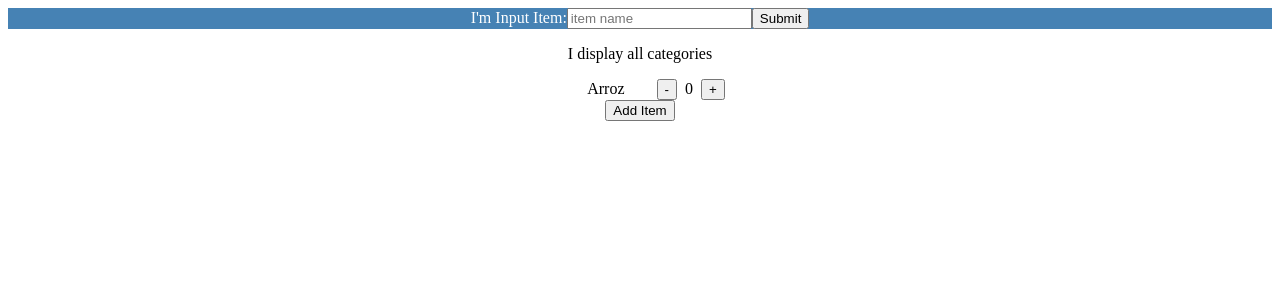
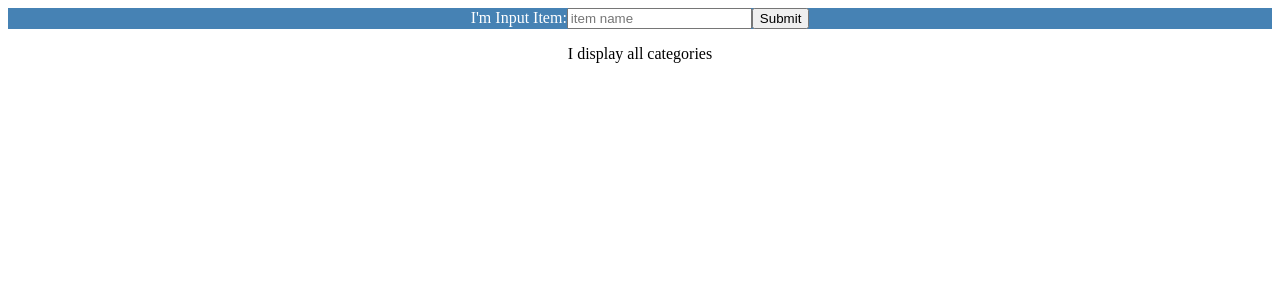
Before and after one commit to fmagesty/shopping-list, a React (Create React App) app: page / in a window 1280 px wide. Shown: the top 300 px of the page. Built offline with nearby package versions, Linux system fonts and the light colour scheme.

Commit message:
items are added correctly via redux. rendered inside the Item component

```diff
--- a/src/app/store.js
+++ /dev/null
@@ -1,10 +0,0 @@
-import { configureStore } from "@reduxjs/toolkit";
-import counterReducer from "../features/counter/counterSlice";
-import changeItemReducer from "../features/changeItem/changeItemSlice";
-
-export default configureStore({
-  reducer: {
-    counter: counterReducer,
-    changeItem: changeItemReducer,
-  },
-});
--- a/src/components/App/index.js
+++ b/src/components/App/App.js
@@ -1,15 +1,13 @@
 import React from "react";
 import "./styles.css";
 import DisplayCategories from "../DisplayCategories";
-import InputItem from "../InputItem";
-import TestItem from "../../features/changeItem/TestItem";
+import InputItem from "../InputItem/InputItem";
 
 const App = () => {
   return (
     <>
       <InputItem />
       <DisplayCategories />
-      <TestItem />
     </>
   );
 };
--- a/src/components/InputItem/index.js
+++ b/src/components/InputItem/InputItem.js
@@ -1,10 +1,11 @@
 import React, { useState } from "react";
 import "./styles.css";
+import { useDispatch } from "react-redux";
+import { allItems } from "./inputItemSlice";
 
 const InputItem = () => {
   const [item, setItem] = useState("");
-  const [list, setList] = useState({});
-  console.log(list);
+  const dispatch = useDispatch();
 
   const handleChange = (e) => {
     setItem(e.target.value);
@@ -12,9 +13,8 @@ const InputItem = () => {
 
   const handleSubmit = (e) => {
     e.preventDefault();
-    console.log(item);
-    setList(item);
-    // Resets the input field after addind it
+    dispatch(allItems(item));
+    // Resets the input field after adding it
     document.getElementById("input-item").value = null;
   };
   return (
--- /dev/null
+++ b/src/components/InputItem/inputItemSlice.js
@@ -0,0 +1,19 @@
+import { createSlice } from "@reduxjs/toolkit";
+
+export const inputItemSlice = createSlice({
+  name: "inputItem",
+  initialState: {
+    value: [],
+  },
+  reducers: {
+    allItems: (state, action) => {
+      // state.value += action.payload;
+      state.value.push(action.payload);
+    },
+  },
+});
+
+// Action creators are generated for each case reducer function
+export const { allItems } = inputItemSlice.actions;
+
+export default inputItemSlice.reducer;
--- a/src/components/Item/index.js
+++ b/src/components/Item/index.js
@@ -1,12 +1,21 @@
 import React from "react";
-import Counter from "../../features/counter/Counter";
+import Counter from "../Counter/Counter";
 import "./styles.css";
+import { useSelector } from "react-redux";
 
 const Item = () => {
+  const data = useSelector((state) => state.inputItem.value);
+  const mapData = data.map((item) => item);
+  console.log(mapData);
   return (
     <div id="item">
-      <span className="item-name">Arroz</span>
-      <Counter />
+      {data &&
+        data.map((item) => (
+          <p key={item}>
+            {item}
+            <Counter />
+          </p>
+        ))}
     </div>
   );
 };
--- a/src/features/changeItem/TestItem.js
+++ /dev/null
@@ -1,17 +0,0 @@
-import React from "react";
-import { useSelector, useDispatch } from "react-redux";
-import { addItem } from "./changeItemSlice";
-
-const Item = () => {
-  const item = useSelector((state) => state.changeItem.value);
-  const dispatch = useDispatch();
-
-  return (
-    <>
-      <button onClick={() => dispatch(addItem())}>Add Item</button>
-      <p>{item}</p>
-    </>
-  );
-};
-
-export default Item;
--- a/src/features/changeItem/changeItemSlice.js
+++ /dev/null
@@ -1,18 +0,0 @@
-import { createSlice } from "@reduxjs/toolkit";
-
-export const changeItemSlice = createSlice({
-  name: "changeItem",
-  initialState: {
-    value: "",
-  },
-  reducers: {
-    addItem: (state) => {
-      state.value += "a";
-    },
-  },
-});
-
-// Action creators are generated for each case reducer function
-export const { addItem } = changeItemSlice.actions;
-
-export default changeItemSlice.reducer;
--- a/src/index.js
+++ b/src/index.js
@@ -1,8 +1,8 @@
 import React from "react";
 import ReactDOM from "react-dom";
 import "./index.css";
-import App from "../src/components/App";
-import store from "../src/app/store";
+import App from "../src/components/App/App";
+import store from "../src/store";
 import { Provider } from "react-redux";
 
 ReactDOM.render(
--- /dev/null
+++ b/src/store/index.js
@@ -0,0 +1,10 @@
+import { configureStore } from "@reduxjs/toolkit";
+import counterReducer from "../components/Counter/counterSlice";
+import inputItemReducer from "../components/InputItem/inputItemSlice";
+
+export default configureStore({
+  reducer: {
+    counter: counterReducer,
+    inputItem: inputItemReducer,
+  },
+});
```
Also changed, not shown: src/components/Counter/Counter.js (renamed from src/features/counter/Counter.js), src/components/Counter/counterSlice.js (renamed from src/features/counter/counterSlice.js), src/components/Counter/styles.css (renamed from src/features/counter/styles.css).
